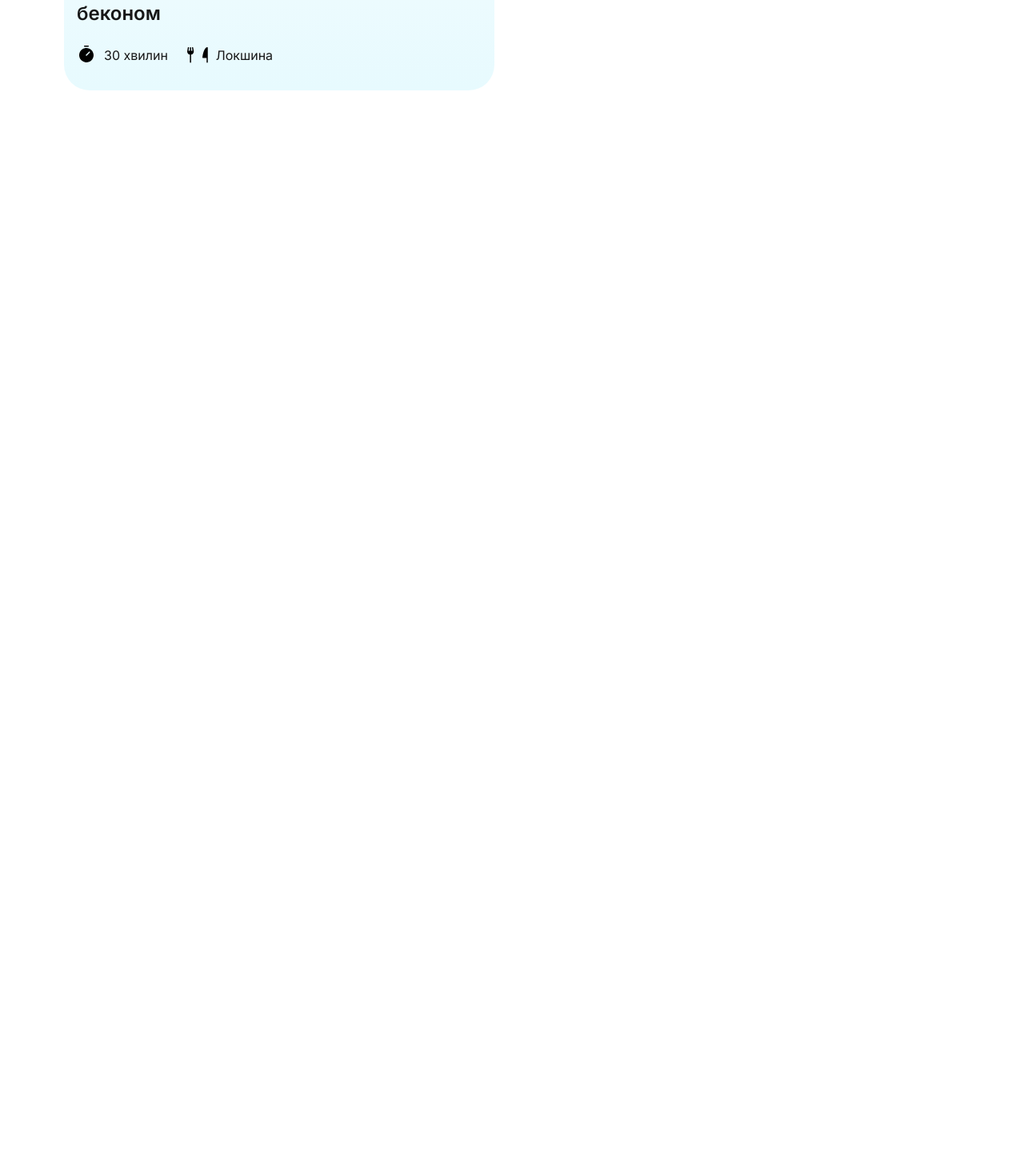
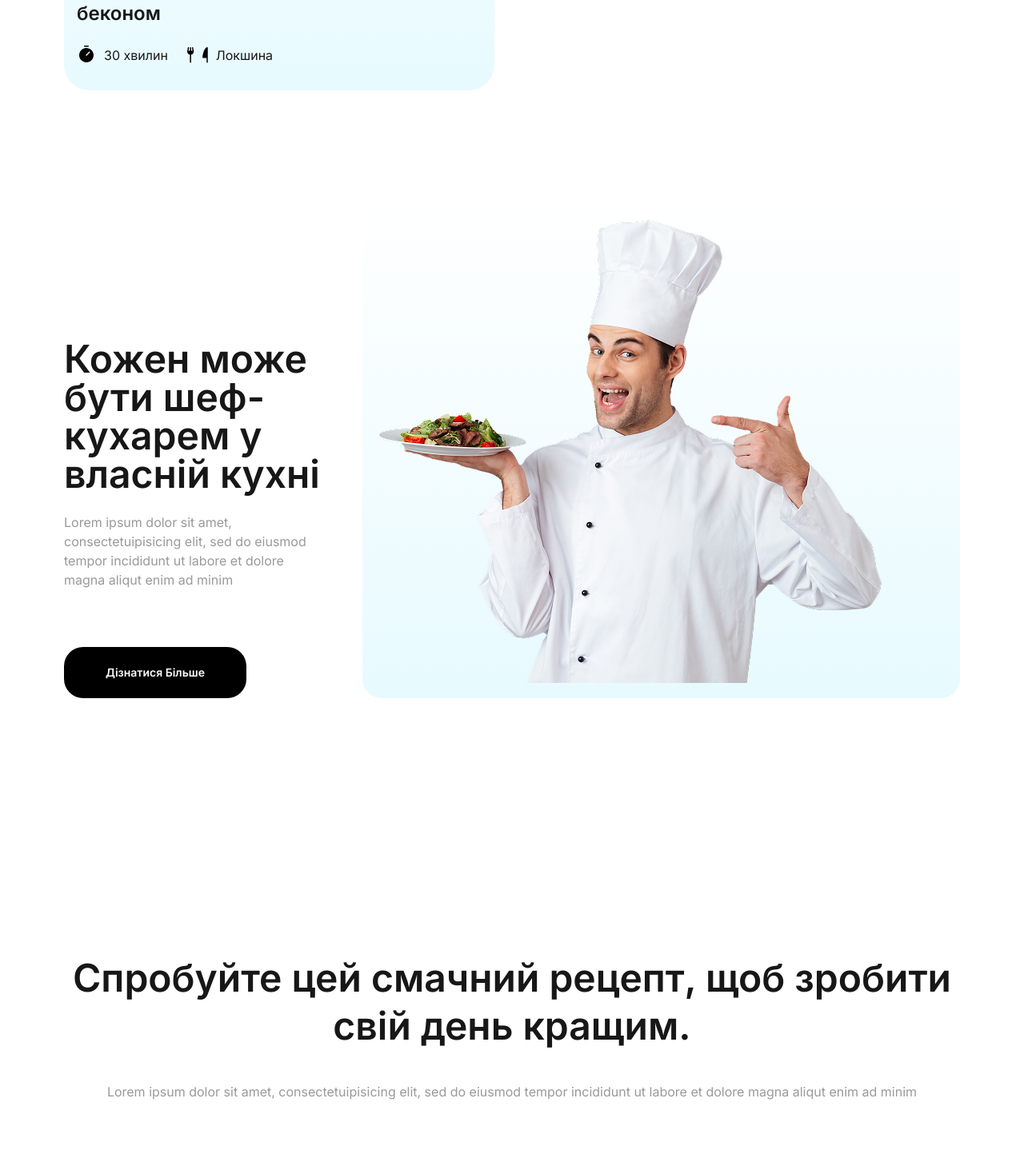
Before and after one commit to kostNai/cooking-nextjs, a Next.js app: page / in a window 1280 px wide. Shown: the part 4867-6330 px from the top of the page at 80% size. Before the commit the page ends 4980 px from the top, so only its background shows below. Built offline with nearby package versions, Linux system fonts and the light colour scheme.

Commit message:
Added responsive to subscribeSection and footer

```diff
--- a/src/app/layout.tsx
+++ b/src/app/layout.tsx
@@ -25,10 +25,10 @@ export default function RootLayout({
                 className={`${inter.className} antialiased h-screen flex  flex-col`}
             >
                 <Header />
-                <main className='flex-1 px-20 max-md:px-5 max-sm:px-0'>
+                <main className='flex-1 px-20 max-lg:px-5 max-sm:px-0'>
                     {children}
                 </main>
-                {/* <Footer /> */}
+                <Footer />
             </body>
         </html>
     )
--- a/src/app/page.tsx
+++ b/src/app/page.tsx
@@ -11,9 +11,9 @@ export default function Home() {
             <MainBanner />
             <CategoriesList />
             <SimpleReceips />
-            {/* <ChefBanner />
+            <ChefBanner />
             <TryReceipSection />
-            <SubscribeSection />  */}
+            <SubscribeSection />
         </div>
     )
 }
--- a/src/components/feature/mobileMenu.tsx
+++ b/src/components/feature/mobileMenu.tsx
@@ -14,7 +14,7 @@ type Props = {
 export default function MobileMenu({ setIsMobileMenuOpen, className }: Props) {
     return (
         <div
-            className={`absolute right-2 top-8 px-8 py-4 flex flex-col gap-4 bg-gray-500 text-white rounded-lg transition-transform duratio *:flex *:gap-2 *:items-center ${
+            className={`absolute right-2 top-8 px-8 py-4 z-10 flex flex-col gap-4 bg-gray-500 text-white rounded-lg transition-transform duratio *:flex *:gap-2 *:items-center ${
                 className || ''
             }`}
         >
--- a/src/components/layout/chefBanner.tsx
+++ b/src/components/layout/chefBanner.tsx
@@ -3,13 +3,13 @@ import Link from 'next/link'
 
 export default function ChefBanner() {
     return (
-        <section className='pt-36 pb-40 flex gap-11'>
-            <div className='flex-1/3 pt-42 flex flex-col gap-18'>
+        <section className='pt-36 pb-40 flex gap-11 max-xl:flex-col max-md:py-10'>
+            <div className='flex-1/3 pt-42 flex flex-col gap-18 max-xl:items-center max-md:gap-6 max-sm:px-2 max-md:pt-4'>
                 <div>
-                    <h2 className='text-5xl font-semibold'>
+                    <h2 className='text-5xl font-semibold max-xl:text-center'>
                         Кожен може бути шеф-кухарем у власній кухні
                     </h2>
-                    <p className='mt-6 text-black/40'>
+                    <p className='mt-6 text-black/40 max-xl:text-center'>
                         Lorem ipsum dolor sit amet, consectetuipisicing elit,
                         sed do eiusmod tempor incididunt ut labore et dolore
                         magna aliqut enim ad minim{' '}
@@ -22,13 +22,13 @@ export default function ChefBanner() {
                     Дізнатися Більше
                 </Link>
             </div>
-            <div className='flex-2/3 shrink-0 bg-linear-to-b from-transparent to-card-bg rounded-3xl'>
+            <div className='flex-2/3 shrink-0 bg-linear-to-b from-transparent to-card-bg rounded-3xl max-sm:rounded-none'>
                 <Image
                     src='/chef.png'
                     alt='Картинка з зображенням усміхненого кухаря'
                     width={660}
                     height={600}
-                    className='rounded-3xl'
+                    className='rounded-3xl max-sm:rounded-none'
                 />
             </div>
         </section>
--- a/src/components/layout/footer.tsx
+++ b/src/components/layout/footer.tsx
@@ -8,10 +8,13 @@ import { FaInstagram } from 'react-icons/fa'
 
 export default function Footer() {
     return (
-        <footer className='pt-40 pb-12 px-20'>
-            <div className='flex justify-between items-center pb-12 border-b border-b-black/30 border-b-solid'>
+        <footer className='pt-40 pb-12 px-20 max-lg:px-5 max-sm:px-2 max-sm:pt-8'>
+            <div className='flex justify-between items-center pb-12 border-b border-b-black/30 border-b-solid max-lg gap-4 max-md:flex-col max-sm:pb-4'>
                 <div>
-                    <Link href='/'>
+                    <Link
+                        href='/'
+                        className='max-md:flex max-md:justify-center'
+                    >
                         <Image
                             src={Logo}
                             alt='Зображення з логотипом'
@@ -19,12 +22,12 @@ export default function Footer() {
                             height={30}
                         />
                     </Link>
-                    <p className='mt-4 text-black/40'>
-                        Lorem ipsum dolor sit amet, consectetuipisicing elit,{' '}
+                    <p className='mt-4 text-black/40 max-sm:text-center'>
+                        Lorem ipsum dolor sit amet, consectetuipisicing elit
                     </p>
                 </div>
                 <div>
-                    <nav className='flex items-center gap-15 font-medium'>
+                    <nav className='flex items-center gap-15 font-medium max-lg:gap-6'>
                         <Link href='/'>Рецепти</Link>
                         <Link href='/'>Блог</Link>
                         <Link href='/'>Контакти</Link>
@@ -32,12 +35,12 @@ export default function Footer() {
                     </nav>
                 </div>
             </div>
-            <div className='pt-12 flex'>
+            <div className='pt-12 flex max-sm:flex-col max-sm:gap-4 max-sm:items-center max-sm:pt-4'>
                 <p className='w-full text-center text-lg text-black/50'>
-                    &copy; 2026 Lorem ipsum dolor sit{' '}
-                    <span className='text-[#FF7967]'>amet.</span>
+                    &copy; 2026 Lorem ipsum dolor sit
+                    <span className='text-[#FF7967]'> amet.</span>
                 </p>
-                <div className='ml-auto flex gap-10'>
+                <div className='ml-auto flex gap-10 items-center max-sm:m-0'>
                     <Link href='/'>
                         <FaFacebookF size={22} />
                     </Link>
--- a/src/components/layout/header.tsx
+++ b/src/components/layout/header.tsx
@@ -43,7 +43,7 @@ export default function Header() {
                     <Link href='/'>Про нас</Link>
                 </nav>
             </div>
-            <div className='flex gap-10 items-center *:hover:transition-transform *:duration-300 *:hover:scale-120 max-lg:gap-4 max-md:gap-2 max-sm:gap-2'>
+            <div className='flex gap-10 items-center *:hover:transition-transform *:duration-300 *:hover:scale-120 max-lg:gap-4 max-md:gap-2 max-sm:gap-4'>
                 <Link href='/'>
                     <FaFacebookF size={22} />
                 </Link>
--- a/src/components/layout/tryReceipSection.tsx
+++ b/src/components/layout/tryReceipSection.tsx
@@ -69,18 +69,18 @@ const data = [
 
 export default function TryReceipSection() {
     return (
-        <section className='py-40'>
-            <div className='flex gap-37.5 items-center'>
-                <h2 className='text-5xl font-semibold w-200 leading-15'>
+        <section className='py-40 max-sm:py-4'>
+            <div className='flex gap-37.5 items-center max-2xl:flex-col max-2xl:gap-10'>
+                <h2 className='text-5xl font-semibold w-200 leading-15 max-2xl:w-full max-2xl:text-center'>
                     Спробуйте цей смачний рецепт, щоб зробити свій день кращим.
                 </h2>
-                <p className='text-black/40'>
+                <p className='text-black/40 max-2xl:text-center'>
                     Lorem ipsum dolor sit amet, consectetuipisicing elit, sed do
                     eiusmod tempor incididunt ut labore et dolore magna aliqut
                     enim ad minim
                 </p>
             </div>
-            <div className='mt-20 flex flex-wrap justify-between gap-10 *:w-72.5 [&_h3]:text-lg'>
+            <div className='mt-20 flex flex-wrap justify-between gap-10 *:w-72.5 [&_h3]:text-lg max-xl:gap-2 max-lg:mt-10'>
                 {data.map((receip) => (
                     <ReceipCard
                         key={receip.title}
```
Also changed, not shown: src/components/layout/subscribeSection.tsx (+8 -8 lines).
